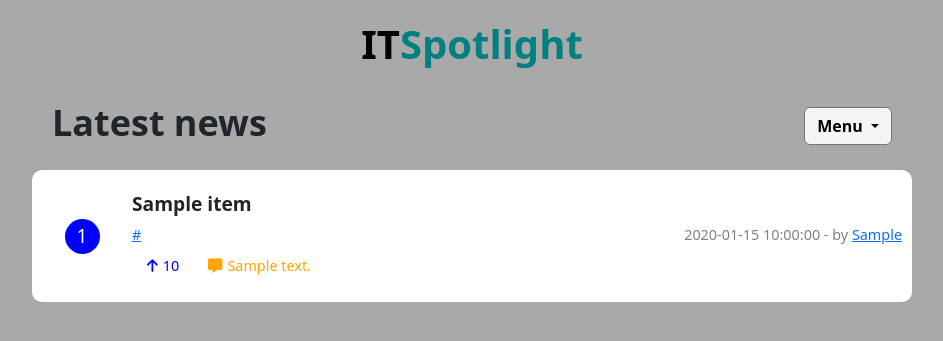
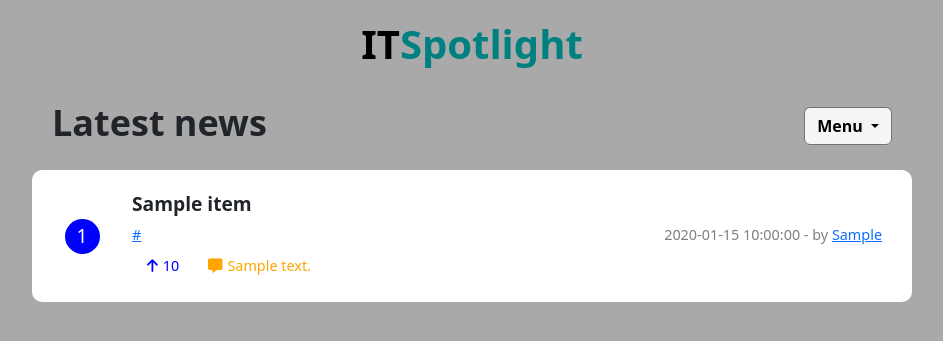
Before and after one commit to HemantSachdeva/ITSpotlight, a Flask app: page / in a window 1280 px wide. Shown: the top 341 px of the page, without its empty margins (168-1111 px from the left). Run offline with Flask 2, Linux system fonts and the light colour scheme; a database or web service that is not in the repository returns one stand-in record (values such as "Sample title"); data that the repository does not hold is empty; some libraries are stand-ins or nearby versions.

Commit message:
css: Add more padding
Signed-off-by: Hemant Sachdeva <hemant.evolver@gmail.com>

```diff
--- a/static/css/style.css
+++ b/static/css/style.css
@@ -30,7 +30,7 @@ a:active {
 .data {
   background-color: white;
   border-radius: 10px;
-  padding-right: 10px;
+  padding-right: 30px;
 }
 
 .container.spotlight {
```
